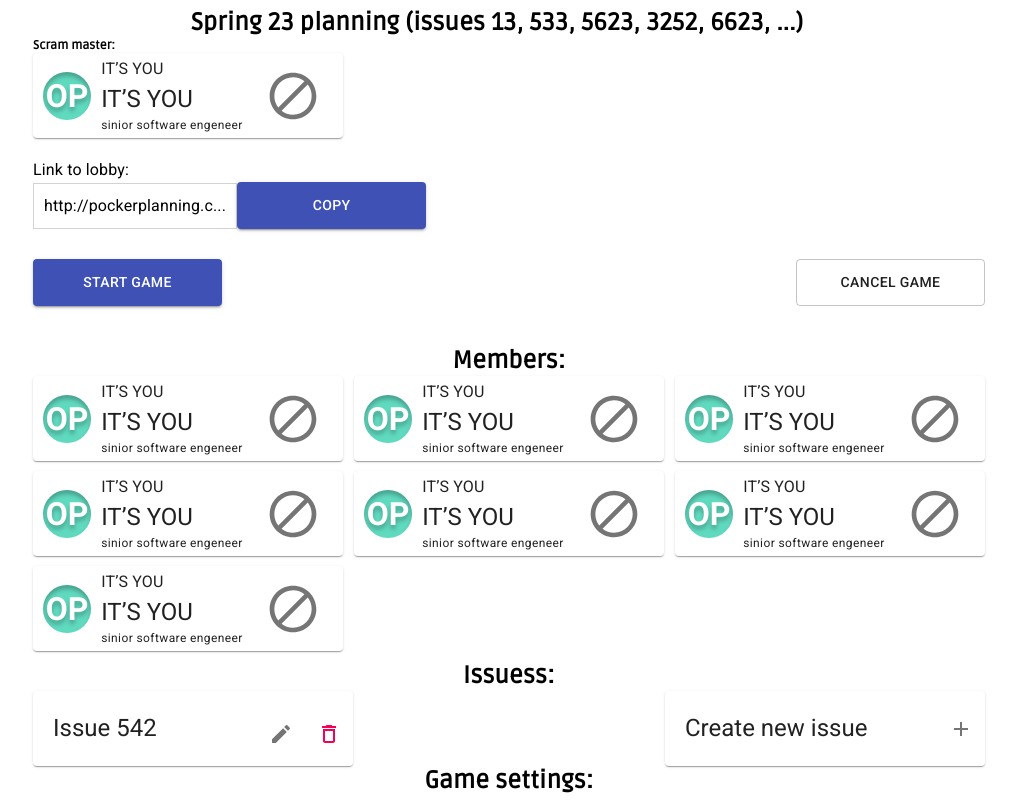
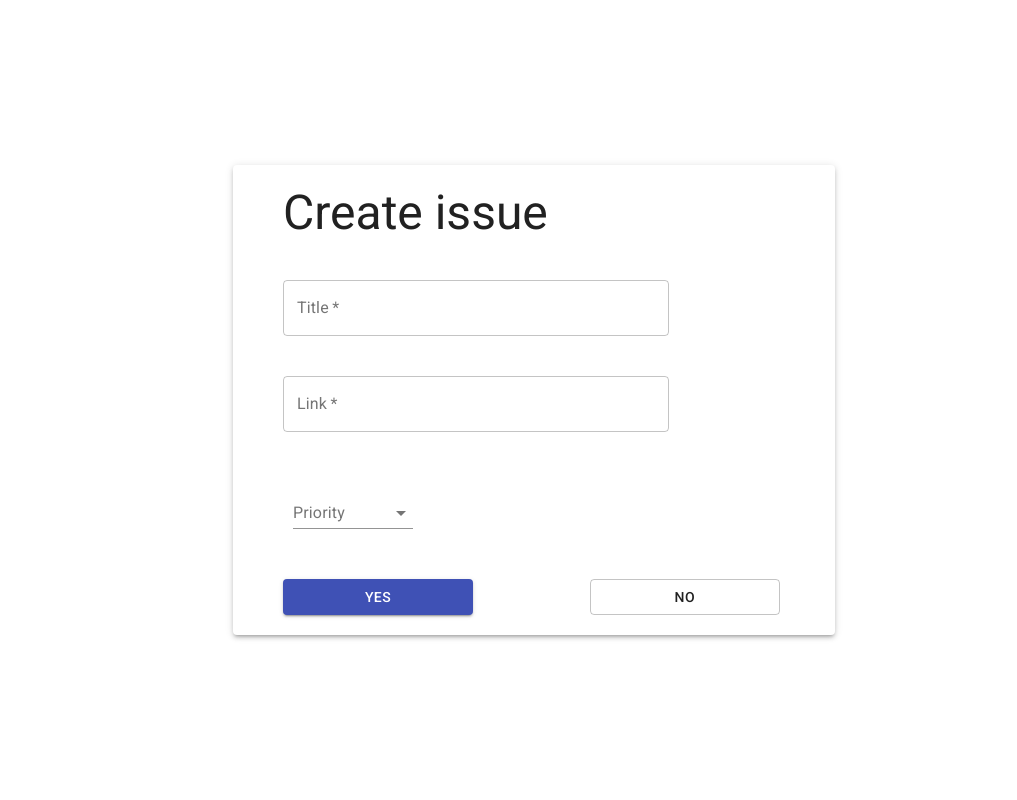
Before and after one commit to strannik345/Pointing-Poker, a React (Create React App) app in the folder pointing-poker/: page / in a window 1280 px wide. Shown: the top 800 px of the page, without its empty margins (131-1148 px from the left). Built offline with nearby package versions, Linux system fonts and the light colour scheme.

Commit message:
feat: add modals for kick player and create issue

```diff
--- a/pointing-poker/src/App.tsx
+++ b/pointing-poker/src/App.tsx
@@ -1,10 +1,12 @@
 import React from 'react';
+import { CreateIssueModal } from './components/createIssueModal/createIssueModal';
+import { KickModal } from './components/kickModal/kickModal';
 import { ScrumMaster } from './pages/lobby/scrumMaster/scrumMaster';
 import { TeamMember } from './pages/lobby/teamMember/teamMember';
 function App() {
   return (
     <div>
-      <ScrumMaster/>
+      <CreateIssueModal/>
     </div>
   );
 }
--- /dev/null
+++ b/pointing-poker/src/components/createIssueModal/createIssueModal.tsx
@@ -0,0 +1,30 @@
+import { Box, Button, Container, FormControl, FormControlLabel, InputLabel, Paper, Select, Switch, TextField, Typography } from "@material-ui/core";
+import React from "react";
+
+export const CreateIssueModal: React.FC = () => {
+  return (
+    <Container maxWidth='sm' style={{position: 'absolute', top: '50%', left: '50%', transform: 'translate(-50%, -50%)'}}>
+      <Paper elevation={3} component='form' style={{paddingLeft: '50px', width: '100%', height: '80vh', maxHeight: '470px', minHeight: '360px', display: 'flex', flexDirection: 'column', justifyContent: 'space-around', alignItems: 'start'}}>
+        <Typography component='h2' variant='h3' color='textPrimary'>Create issue</Typography>
+        <TextField label='Title' required type='text' variant='outlined' style={{width: '70%'}}/>
+        <TextField label='Link' required type='text' variant='outlined' style={{width: '70%'}}/>
+        <FormControl style = {{margin: "10px", minWidth: "120px"}}>
+            <InputLabel htmlFor="Priority">Priority</InputLabel>
+            <Select style={{width: '100%'}}
+            native
+            onChange={()=>{}}
+            >
+                <option aria-label="None" value="" />
+                <option value={"low"}>Low</option>
+                <option value={"middle"}>Middle</option>
+                <option value={"hight"}>Hight</option>
+            </Select>
+      </FormControl>
+        <div style={{justifyContent: 'space-between', display: 'flex', flexDirection: 'row', width: '90%'}}>
+          <Button variant='contained' color='primary' style = {{width:"190px"}}>Yes</Button>
+          <Button variant='outlined' style = {{width:"190px"}} onClick={()=>{}}>No</Button>
+        </div>
+      </Paper>
+    </Container>
+  )
+}
```
Also changed, not shown: pointing-poker/src/components/kickModal/kickModal.tsx (+24 -11 lines).
